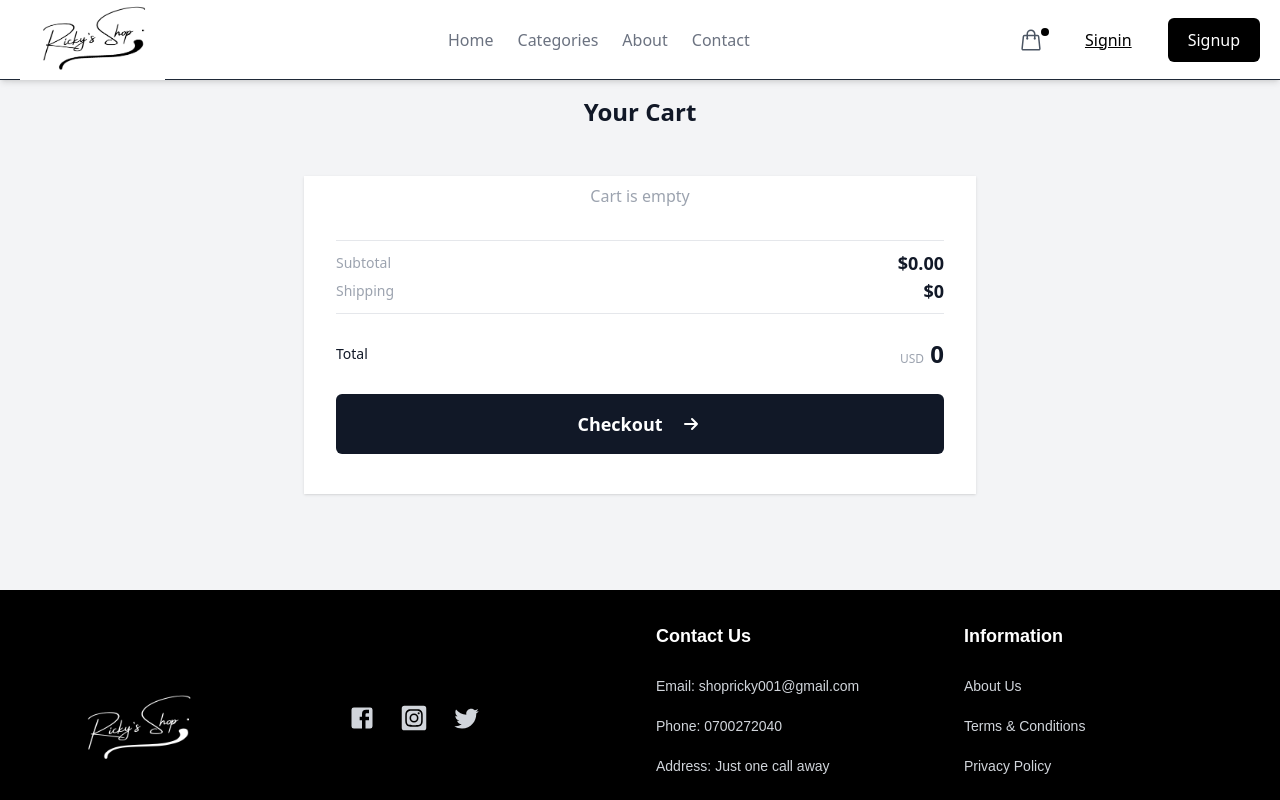
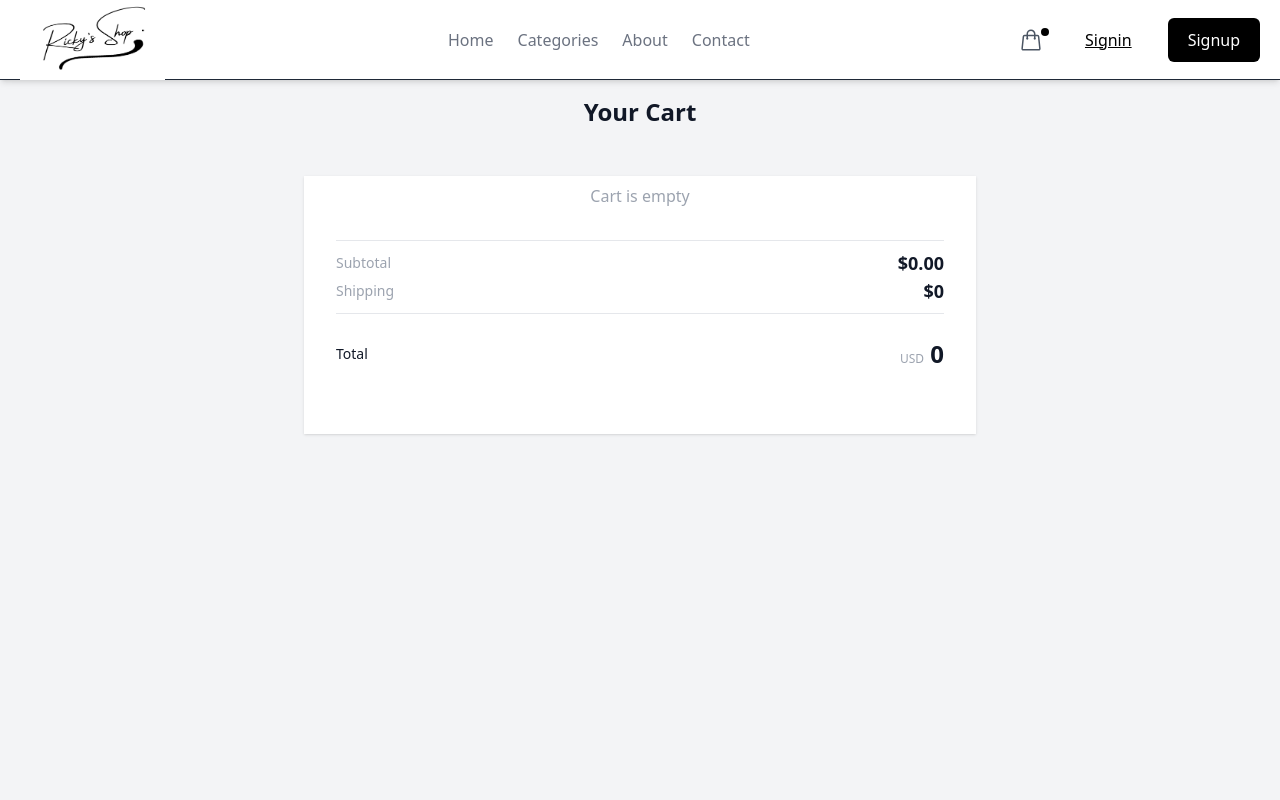
Before and after one commit to CodedVeli/RickyShopFrontEnd, a React (Vite) app: page /#/cart in a window 1280 px wide. Shown: the top 800 px of the page. Built offline with nearby package versions, Linux system fonts and the light colour scheme.

Commit message:
cart checkout button fix

```diff
--- a/src/pages/Cart.jsx
+++ b/src/pages/Cart.jsx
@@ -31,7 +31,7 @@ function Cart() {
   return (
     <>
     <section className=" bg-gray-100 py-24 sm:py-24 lg:py-24">
-  <div className="mx-auto px-4 sm:px-6 lg:px-8">
+  <div className="mx-auto px-4 sm:px-6 lg:px-8 h-screen">
     <div className="flex items-center justify-center">
       <h1 className="text-2xl font-semibold text-gray-900">Your Cart</h1>
     </div>
@@ -98,12 +98,13 @@ function Cart() {
           </div>
 
           <div className="mt-6 text-center">
-            <button onClick={() => navigate('/checkout')}  className="group inline-flex w-full items-center justify-center rounded-md bg-gray-900 px-6 py-4 text-lg font-semibold text-white transition-all duration-200 ease-in-out focus:shadow hover:bg-gray-800">
+            {cartItems.length === 0 && <div></div>}
+            {cartItems.length > 0 && <button onClick={() => navigate('/checkout')}  className="group inline-flex w-full items-center justify-center rounded-md bg-gray-900 px-6 py-4 text-lg font-semibold text-white transition-all duration-200 ease-in-out focus:shadow hover:bg-gray-800">
               Checkout
               <svg xmlns="http://www.w3.org/2000/svg" className="group-hover:ml-8 ml-4 h-6 w-6 transition-all" fill="none" viewBox="0 0 24 24" stroke="currentColor" strokeWidth="2">
                 <path strokeLinecap="round" strokeLinejoin="round" d="M13 7l5 5m0 0l-5 5m5-5H6" />
               </svg>
-            </button>
+            </button>}
           </div>
         </div>
       </div>
```
